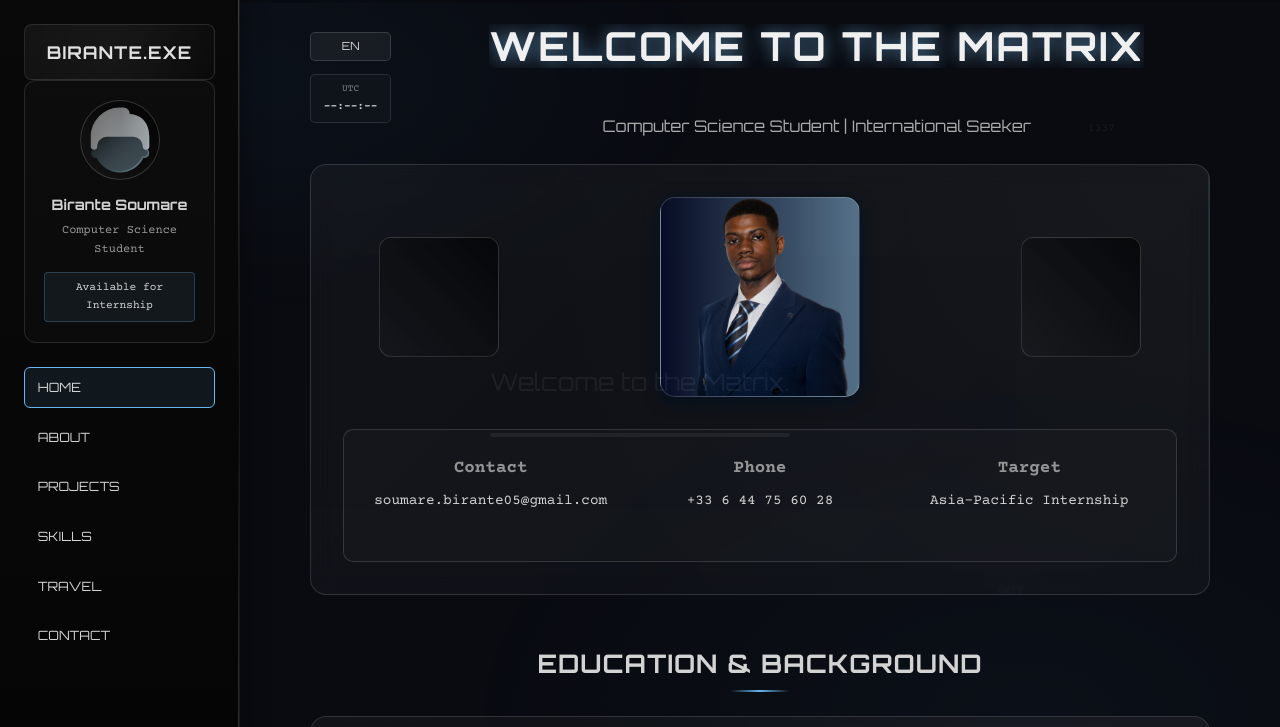
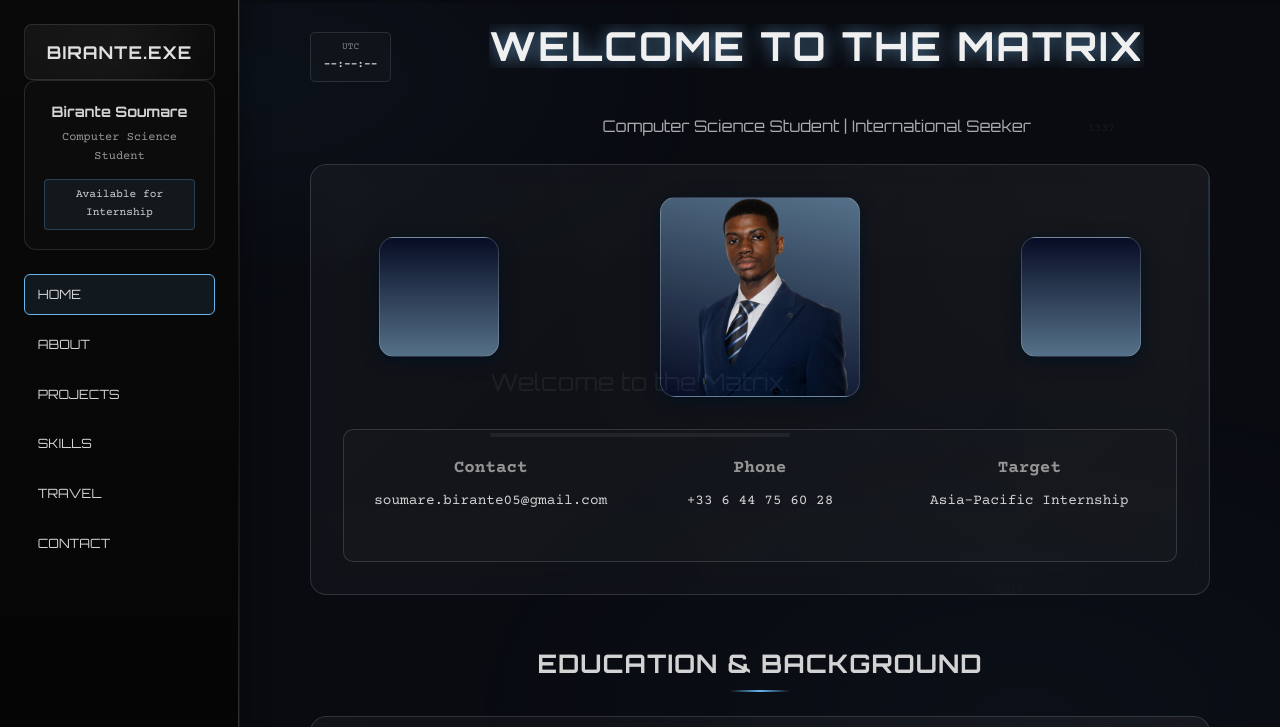
Before and after one commit to noricra/Portfolfio, a plain HTML site: page index.html in a window 1280 px wide. Shown: the top 727 px of the page. Drawn offline with nearby package versions, Linux system fonts and the light colour scheme.

Commit message:
Update colors on index.html

```diff
--- a/index.html
+++ b/index.html
@@ -3,7 +3,7 @@
 <head>
     <meta charset="UTF-8">
     <meta name="viewport" content="width=device-width, initial-scale=1.0">
-    <title>Birante Soumare - Portfolio</title>
+    <title>Biranté Soumaré - Portfolio</title>
     <link rel="stylesheet" href="matrix-assets.css">
     <style>
         @import url('https://fonts.googleapis.com/css2?family=Orbitron:wght@400;700;900&family=Courier+Prime:wght@400;700&display=swap');
@@ -623,6 +623,7 @@
             transition: all 0.3s ease;
         }
 
+
         .project-image:hover {
             transform: scale(1.02);
             border-color: rgba(255, 255, 255, 0.24);
@@ -1093,7 +1094,7 @@
 <body>
     <!-- Loading Screen -->
     <div class="loading-screen" id="loadingScreen">
-        <div class="loading-text">Wake up, Birante...</div>
+        <div class="loading-text">Wake up, Biranté..</div>
         <div class="progress-bar">
             <div class="progress-fill"></div>
         </div>
@@ -1121,7 +1122,7 @@
         </button>
 
         <div class="profile-card">
-            <div class="profile-image"><img src = "pp.svg"></img></div>
+
             <div class="profile-name">Birante Soumare</div>
             <div class="profile-title">Computer Science Student</div>
             <div class="profile-status"> Available for Internship</div>
@@ -1160,9 +1161,7 @@
             <div style="display: flex; align-items: flex-start; margin-bottom: 1.5rem; gap: 2rem;">
                 <div style="display: flex; flex-direction: column; gap: 0.8rem; margin-top: 0.5rem;">
                     <!-- Language Toggle -->
-                    <button id="langToggle" onclick="toggleLanguage()" style="background: rgba(255, 255, 255, 0.06); border: 1px solid rgba(255, 255, 255, 0.15); color: #e0e0e0; padding: 0.4rem 0.8rem; border-radius: 5px; font-family: 'Orbitron', monospace; font-size: 0.7rem; cursor: pointer; transition: all 0.3s ease;">
-                         EN
-                    </button>
+
 
                     <!-- UTC Clock -->
                     <div style="padding: 0.4rem 0.8rem; border: 1px solid rgba(255, 255, 255, 0.12); border-radius: 5px; background: rgba(255, 255, 255, 0.02); text-align: center;">
@@ -1183,7 +1182,11 @@
             <div class="content-card" style="text-align: center;">
                 <div class="grid-hero" style="display: grid; grid-template-columns: 1fr 2fr 1fr; gap: 2rem; align-items: center;">
                     <div style="text-align: center;">
-                        <div style="width: 120px; height: 120px; border: 1px solid rgba(255, 255, 255, 0.15); border-radius: 12px; margin: 0 auto; background: linear-gradient(45deg, rgba(255, 255, 255, 0.02), rgba(0, 0, 0, 0.6));"></div>
+                        <div style="width: 120px; height: 120px; border: 1px solid rgba(255, 255, 255, 0.2);
+        border-radius: 15px;
+        margin: 0 auto;
+        background: linear-gradient(180deg, rgb(7, 13, 38), rgba(90,120,145));
+        box-shadow: 0 4px 16px rgba(1, 19, 36, 0.836);"></div>
                     </div>
 
                   <div style="text-align: center;">
@@ -1193,7 +1196,7 @@
         border: 1px solid rgba(255, 255, 255, 0.2);
         border-radius: 15px;
         margin: 0 auto;
-        background: linear-gradient(to right, rgb(7, 13, 38), rgba(90,120,145));
+        background: linear-gradient(12deg, rgb(7, 13, 38), rgba(90,120,145));
         box-shadow: 0 4px 16px rgba(1, 19, 36, 0.836);
     ">
         <img src="img/Image.png" alt="Description de l'image" style="
@@ -1208,7 +1211,7 @@
 
 
                     <div style="text-align: center;">
-                        <div style="width: 120px; height: 120px; border: 1px solid rgba(255, 255, 255, 0.15); border-radius: 12px; margin: 0 auto; background: linear-gradient(45deg, rgba(255, 255, 255, 0.02), rgba(0, 0, 0, 0.6));"></div>
+                        <div style="width: 120px; height: 120px; border: 1px solid rgba(255, 255, 255, 0.2); border-radius: 15px; margin: 0 auto; background: linear-gradient(180deg, rgb(7, 13, 38), rgba(90,120,145)); box-shadow: 0 4px 16px rgba(1, 19, 36, 0.836);"></div>
                     </div>
                 </div>
 
@@ -1752,10 +1755,10 @@
             fr: {
                 // Loading messages
                 loading: [
-                    "Réveille-toi, Birante...",
+                    "Réveille-toi, Biranté...",
                     "La Matrice te tient...",
                     "Suis le lapin blanc...",
-                    "Toc, toc, Birante...",
+                    "Toc, toc, Biranté...",
                     "Chargement portfolio.exe...",
                     "Initialisation matrice compétences...",
                     "Connexion au monde réel...",
@@ -2269,7 +2272,7 @@
                     },
                     status: {
                         output: `> <span style="color: #e0e0e0;">SYSTEM STATUS</span><br>
-                        > Name: Birante Soumare<br>
+                        > Name: Biranté Soumaré<br>
                         > Status: <span style="color: #e0e0e0;">ONLINE</span><br>
                         > Mode: <span style="color: #e0e0e0;">LEARNING</span><br>
                         > Location: France → Asia-Pacific<br>
```
